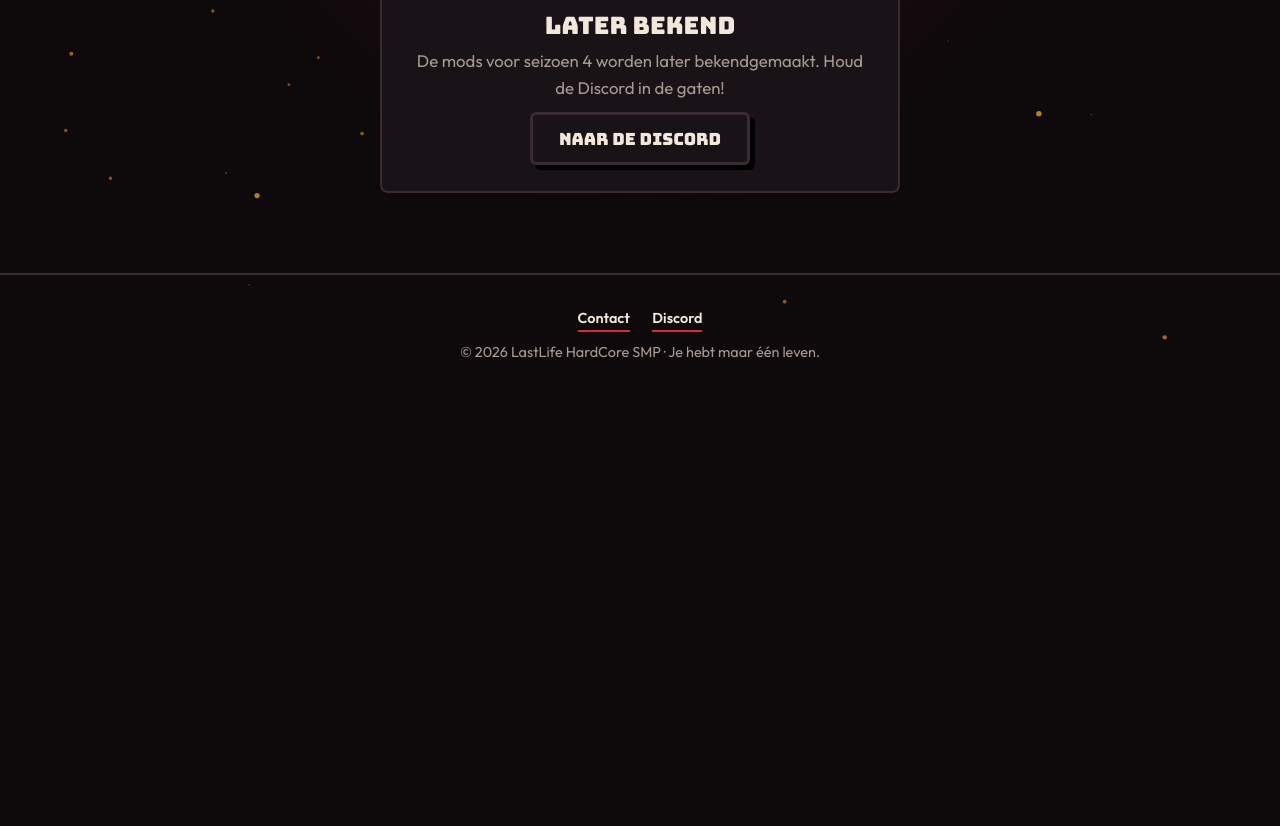
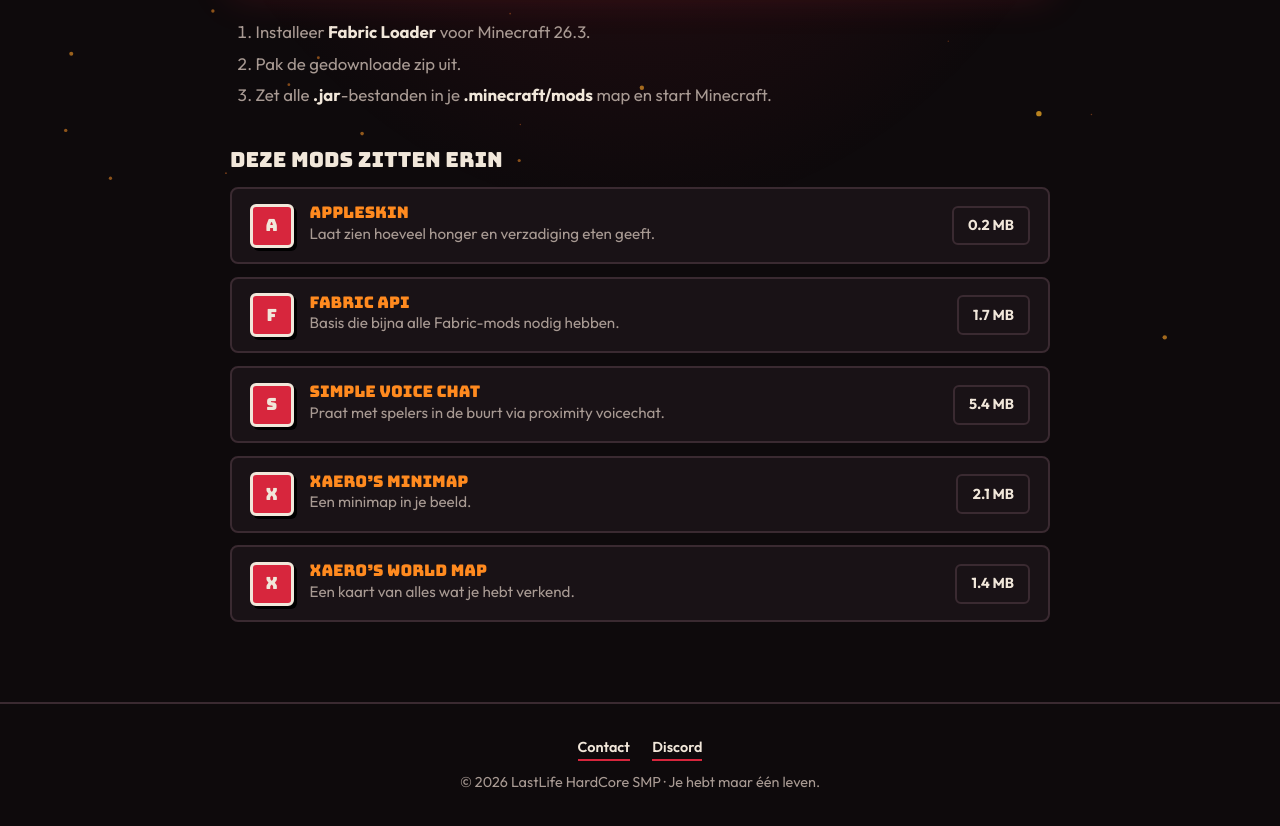
Before and after one commit to shadow0164/LastLife-SMP, a plain HTML site: page mods.html in a window 1280 px wide. Shown: the part 447-1273 px from the top of the page. Before the commit the page ends 843 px from the top, so only its background shows below. Drawn offline with Linux system fonts and the light colour scheme.

Commit message:
Add files via upload

```diff
--- a/mods-page.js
+++ b/mods-page.js
@@ -1,5 +1,3 @@
-(function(){
-if(!MODS_BESCHIKBAAR){$("mods-live").hidden=true;$("mods-soon").hidden=false;return}
 const totalMB=MODS.reduce((a,m)=>a+m.mb,0);
 $("m-count").textContent=MODS.length;
 $("m-size").textContent=Math.round(totalMB);
@@ -34,5 +32,3 @@ function start(){
 $("install").onclick=open;
 $("cancel").onclick=close;
 addEventListener("keydown",e=>{if(e.key==="Escape"&&ov.classList.contains("show"))close()});
-
-})();
--- a/mods.html
+++ b/mods.html
@@ -1,13 +1,29 @@
-<!DOCTYPE html><html lang="nl"><head><meta charset="utf-8"><meta name="viewport" content="width=device-width,initial-scale=1"><title>Mods – LastLife HardCore SMP</title><link rel="icon" href="images/logo.png"><link rel="preconnect" href="https://fonts.googleapis.com"><link href="https://fonts.googleapis.com/css2?family=Bungee&family=Outfit:wght@400;600;700&display=swap" rel="stylesheet"><link rel="stylesheet" href="style.css"><style>.soon{max-width:520px;margin:0 auto;text-align:center;background:var(--panel);border:2px solid var(--line);border-top:6px solid var(--ember);border-radius:8px;padding:2.4rem 1.6rem;animation:pop .6s both}.soon .lock{font-size:3.2rem;animation:float 3s ease-in-out infinite}.soon h2{font-size:1.5rem;margin:.6rem 0}.soon p{color:var(--muted);margin-bottom:1.5rem}</style></head><body>
+<!DOCTYPE html><html lang="nl"><head><meta charset="utf-8"><meta name="viewport" content="width=device-width,initial-scale=1"><title>Mods – LastLife HardCore SMP</title><link rel="icon" href="images/logo.png"><link rel="preconnect" href="https://fonts.googleapis.com"><link href="https://fonts.googleapis.com/css2?family=Bungee&family=Outfit:wght@400;600;700&display=swap" rel="stylesheet"><link rel="stylesheet" href="style.css"></head><body>
 <main>
-<section class="page-title"><h1>Mods</h1><p>De mods voor seizoen 4</p></section>
+<section class="page-title"><h1>Mods</h1><p>Alles wat je nodig hebt om mee te spelen · Seizoen 3 · Minecraft 26.3 · Fabric</p></section>
 <section class="wrap">
-  <div class="soon">
-    <div class="lock">🔒</div>
-    <h2>Later bekend</h2>
-    <p>De mods voor seizoen 4 worden later bekendgemaakt. Houd de Discord in de gaten!</p>
-    <a class="btn ghost" href="https://discord.gg/qHJDhk7SPQ" target="_blank" rel="noopener">Naar de Discord</a>
+  <div class="installer">
+    <div>
+      <h2>Alle mods in één keer</h2>
+      <p><span id="m-count">5</span> mods · <span id="m-size">11</span> MB · als één zip-bestand</p>
+    </div>
+    <button class="btn big" id="install">⬇ Mods installeren</button>
   </div>
+  <ol class="steps">
+    <li>Installeer <b>Fabric Loader</b> voor Minecraft 26.3.</li>
+    <li>Pak de gedownloade zip uit.</li>
+    <li>Zet alle <b>.jar</b>-bestanden in je <b>.minecraft/mods</b> map en start Minecraft.</li>
+  </ol>
+  <h2 class="sub">Deze mods zitten erin</h2>
+  <div class="modlist" id="modlist"></div>
 </section>
 </main>
-<script src="data.js"></script><script src="script.js"></script></body></html>
+<div class="overlay" id="overlay" role="dialog" aria-modal="true" aria-live="polite">
+  <div class="dialog">
+    <div class="ring"><svg viewBox="0 0 100 100"><circle class="bg" cx="50" cy="50" r="44"/><circle class="fg" id="ringfg" cx="50" cy="50" r="44"/></svg><b id="count">5</b></div>
+    <h3 id="o-title">Je download start zo…</h3>
+    <p id="o-text">Even geduld, over 5 seconden begint het downloaden.</p>
+        <button class="btn ghost small" id="cancel">Annuleren</button>
+  </div>
+</div>
+<script src="data.js"></script><script src="script.js"></script><script src="mods.js"></script><script src="mods-page.js"></script></body></html>
--- a/mods.js
+++ b/mods.js
@@ -1,11 +1,37 @@
-/* ====== MODS (seizoen 4) ======
-   De mods staan als zip in een GitHub Release (geen limiet van 25 MB daar).
-   Vul hieronder je GitHub-gebruikersnaam in, zie de uitleg. */
-const MODS_ZIP = "https://github.com/JOUW-GITHUB-NAAM/LastLife-SMP/releases/download/mods/LastLifeSMP-mods.zip";
+/* ====== MODS (seizoen 3) ======
+   De mods staan als zip in een GitHub Release. */
+const MODS_ZIP = "https://github.com/shadow0164/LastLife-SMP/releases/download/mods/mods.zip";
 
-// Zet dit op true zodra de mods online staan (zip in de Release + lijst hieronder ingevuld).
-const MODS_BESCHIKBAAR = false;
-
-// Lijst om te laten zien welke mods erin zitten. Voorbeeld van een regel:
-// {"naam":"Sodium","bestand":"sodium.jar","uitleg":"Maakt Minecraft sneller.","mb":1.2}
-const MODS = [];
+// Lijst om te laten zien welke mods erin zitten (alleen info, geen bestanden nodig)
+const MODS = [
+ {
+  "naam": "AppleSkin",
+  "bestand": "appleskin-fabric-mc26.3-3.0.10.jar",
+  "uitleg": "Laat zien hoeveel honger en verzadiging eten geeft.",
+  "mb": 0.2
+ },
+ {
+  "naam": "Fabric API",
+  "bestand": "fabric-api-0.163.0+26.3.jar",
+  "uitleg": "Basis die bijna alle Fabric-mods nodig hebben.",
+  "mb": 1.7
+ },
+ {
+  "naam": "Simple Voice Chat",
+  "bestand": "voicechat-fabric-2.6.24+26.3.jar",
+  "uitleg": "Praat met spelers in de buurt via proximity voicechat.",
+  "mb": 5.4
+ },
+ {
+  "naam": "Xaero’s Minimap",
+  "bestand": "xaerominimap-fabric-26.3-26.6.0.jar",
+  "uitleg": "Een minimap in je beeld.",
+  "mb": 2.1
+ },
+ {
+  "naam": "Xaero’s World Map",
+  "bestand": "xaeroworldmap-fabric-26.3-1.47.0.jar",
+  "uitleg": "Een kaart van alles wat je hebt verkend.",
+  "mb": 1.4
+ }
+];
```
